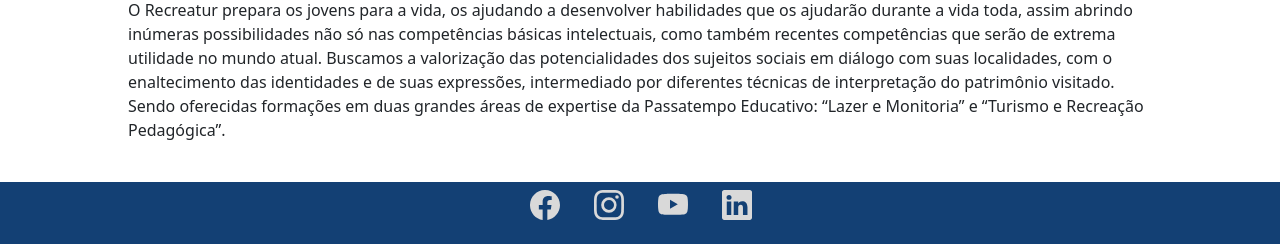
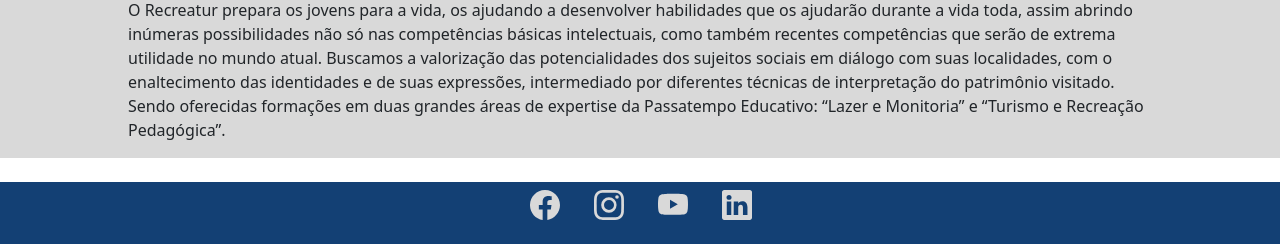
Before and after one commit to Averybipossum/Recreatur-PI-Semestre-Copia, a plain HTML site: page html/Inicio.html in a window 1280 px wide. Shown: the part 1516-1760 px from the top of the page. Drawn offline with nearby package versions, Linux system fonts and the light colour scheme.

Commit message:
Cor de fundo (incompleta)

```diff
--- a/CSS/inicioCSS.css
+++ b/CSS/inicioCSS.css
@@ -50,5 +50,5 @@
 }
 
 #fundo{
-    background-color: ;
+    background-color: #D9D9D9;
 }
```
